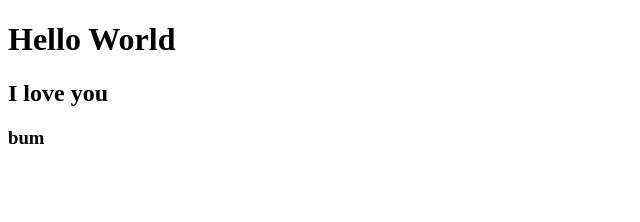
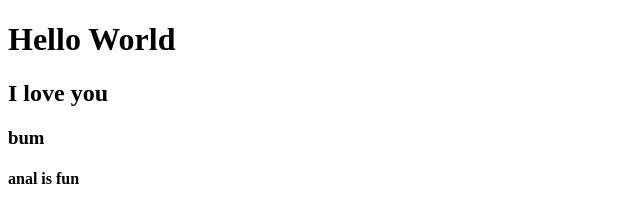
Before and after one commit to nanosentrybot/vsc, a plain HTML site: page index.html in a window 1280 px wide. Shown: the full height of the page, 0-640 px from the left. Drawn offline with Linux system fonts and the light colour scheme.

Commit message:
added second

```diff
--- a/index.html
+++ b/index.html
@@ -8,5 +8,6 @@
     <h1>Hello World</h1>
     <h2>I love you</h2>
     <h3>bum</h3>
+    <h4>anal is fun</h4>
 </body>
 </html>
```
